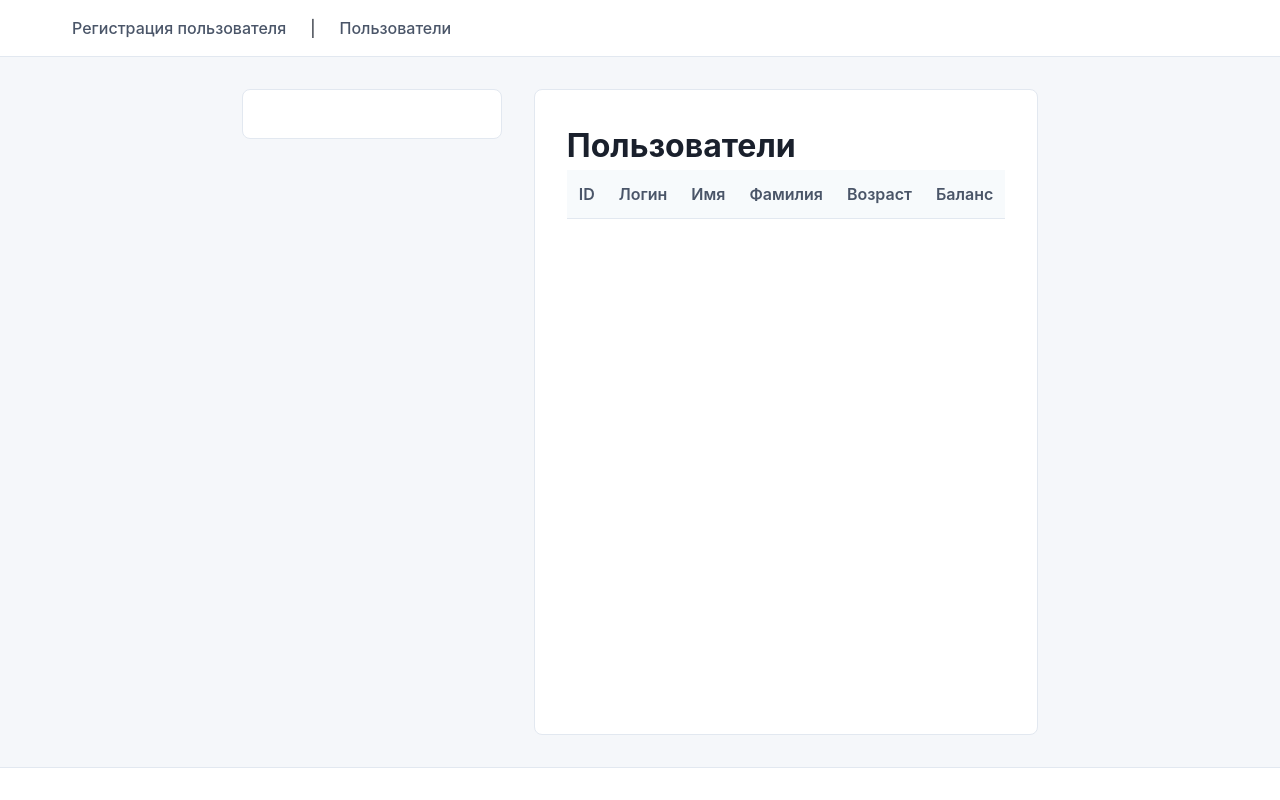
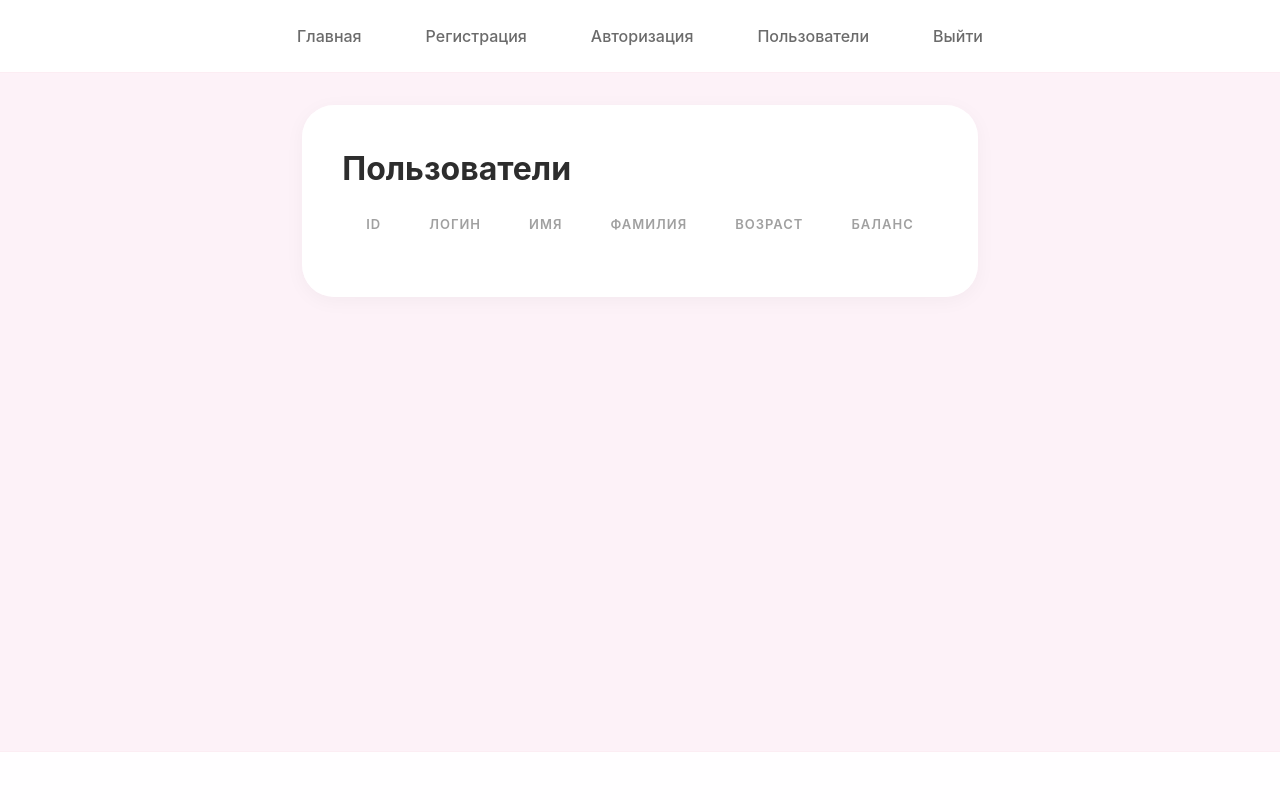
Before and after one commit to dariakhomenok/homenok_blog, a Django app: template blog/login/templates/users.html in a window 1280 px wide. Run offline with Django 5.2, Linux system fonts and the light colour scheme; the template is opened without the code that fills it, so the values that code supplies are empty.

Commit message:
Покодили

```diff
--- a/blog/blog/urls.py
+++ b/blog/blog/urls.py
@@ -24,5 +24,5 @@ urlpatterns = [
     path('users/', views.users),
     path('', views.index),
     path('login/', views.login),
-
+    path('logout_view', views.logout_view),
 ]
--- a/blog/login/static/styles.css
+++ b/blog/login/static/styles.css
@@ -7,9 +7,10 @@
 
 body {
     font-family: -apple-system, BlinkMacSystemFont, 'Segoe UI', Roboto, sans-serif;
-    background: #f5f7fa;
-    color: #1a202c;
+    background: #fdf2f8;
+    color: #2d2d2d;
     line-height: 1.5;
+    min-height: 100vh;
 }
 
 #wrapper {
@@ -20,8 +21,9 @@ body {
 
 /* Header */
 #header {
-    background: white;
-    border-bottom: 1px solid #e2e8f0;
+    background: rgba(255, 255, 255, 0.98);
+    backdrop-filter: blur(10px);
+    border-bottom: 1px solid rgba(244, 194, 214, 0.3);
     position: sticky;
     top: 0;
     z-index: 100;
@@ -32,186 +34,286 @@ body {
     margin: 0 auto;
     padding: 1rem 2rem;
     display: flex;
-    gap: 1.5rem;
+    gap: 2rem;
+    justify-content: center;
 }
 
 #menu a {
-    color: #4a5568;
+    color: #6b6b6b;
     text-decoration: none;
     font-weight: 500;
+    padding: 0.5rem 1rem;
+    border-radius: 20px;
+    transition: all 0.3s ease;
 }
 
 #menu a:hover {
-    color: #667eea;
+    color: #f472b6;
+    background: rgba(244, 114, 182, 0.1);
 }
 
 /* Layout */
 #container {
-    max-width: 1200px;
+    max-width: 800px;
     margin: 2rem auto;
     padding: 0 2rem;
-    display: flex;
-    gap: 2rem;
     flex: 1;
 }
 
 #sidebar {
-    width: 260px;
-    background: white;
-    border-radius: 8px;
-    padding: 1.5rem;
-    border: 1px solid #e2e8f0;
-    height: fit-content;
+    display: none;
 }
 
 #content {
-    flex: 1;
-    background: white;
-    border-radius: 8px;
-    padding: 2rem;
-    border: 1px solid #e2e8f0;
+    background: rgba(255, 255, 255, 0.96);
+    backdrop-filter: blur(10px);
+    border-radius: 32px;
+    padding: 2.5rem;
+    box-shadow: 0 4px 20px rgba(0, 0, 0, 0.04);
 }
 
 #footer {
-    background: white;
-    border-top: 1px solid #e2e8f0;
+    background: rgba(255, 255, 255, 0.96);
+    border-top: 1px solid rgba(244, 194, 214, 0.3);
     margin-top: auto;
-    padding: 1rem;
+    padding: 1.5rem;
     text-align: center;
     font-size: 0.875rem;
-    color: #718096;
+    color: #a0a0a0;
 }
 
-/* Forms */
+/* Форма авторизации (ровно то, что у вас есть) */
 form {
     display: flex;
     flex-direction: column;
-    gap: 1rem;
-}
-
-form div {
-    display: flex;
-    flex-direction: column;
-    gap: 0.5rem;
+    gap: 1.5rem;
+    width: 100%;
 }
 
 label {
-    font-weight: 600;
+    font-weight: 500;
     font-size: 0.875rem;
-    color: #4a5568;
+    color: #8b8b8b;
+    letter-spacing: 0.2px;
 }
 
-input, select, textarea {
-    padding: 0.5rem 0.75rem;
-    border: 1px solid #cbd5e0;
-    border-radius: 6px;
-    font-size: 1rem;
+input {
+    padding: 0.875rem 1rem;
+    border: 1.5px solid #f0f0f0;
+    border-radius: 20px;
+    font-size: 0.9375rem;
     font-family: inherit;
+    transition: all 0.3s ease;
+    background: #fefefe;
+    width: 100%;
 }
 
-input:focus, select:focus, textarea:focus {
-    outline: none;
-    border-color: #667eea;
-    box-shadow: 0 0 0 2px rgba(102, 126, 234, 0.2);
+input:hover {
+    border-color: #fbcfe8;
 }
 
-button, input[type="submit"] {
-    background: #667eea;
+input:focus {
+    outline: none;
+    border-color: #f472b6;
+    box-shadow: 0 0 0 3px rgba(244, 114, 182, 0.08);
+    background: white;
+}
+
+input[type="submit"] {
+    background: #f472b6;
     color: white;
-    padding: 0.5rem 1rem;
+    padding: 0.875rem 1.5rem;
     border: none;
-    border-radius: 6px;
-    font-size: 1rem;
+    border-radius: 40px;
+    font-size: 0.9375rem;
     font-weight: 500;
     cursor: pointer;
+    transition: all 0.25s ease;
+    width: 100%;
+    margin-top: 0.5rem;
 }
 
-button:hover, input[type="submit"]:hover {
-    background: #5a67d8;
+input[type="submit"]:hover {
+    background: #ec489a;
+    transform: scale(0.98);
+}
+
+input[type="submit"]:active {
+    transform: scale(0.96);
 }
 
 /* Tables */
 table {
     width: 100%;
-    border-collapse: collapse;
+    border-collapse: separate;
+    border-spacing: 0 8px;
+    margin: 0;
 }
 
-th, td {
-    padding: 0.75rem;
-    text-align: left;
-    border-bottom: 1px solid #e2e8f0;
+thead tr {
+    background: transparent;
 }
 
 th {
-    background: #f7fafc;
+    padding: 0.875rem 1.5rem;
+    text-align: left;
     font-weight: 600;
-    color: #4a5568;
+    font-size: 0.8125rem;
+    text-transform: uppercase;
+    letter-spacing: 1px;
+    color: #a0a0a0;
+    background: transparent;
+    border: none;
 }
 
-tr:hover {
-    background: #f7fafc;
+tbody tr {
+    background: white;
+    border-radius: 16px;
+    transition: all 0.2s ease;
+}
+
+tbody tr:hover {
+    background: #fffafd;
+    transform: translateX(2px);
+    box-shadow: 0 2px 8px rgba(0, 0, 0, 0.04);
+}
+
+td {
+    padding: 0.875rem 1.5rem;
+    text-align: left;
+    border: none;
+    font-size: 0.875rem;
+    color: #2d2d2d;
+    letter-spacing: 0.2px;
+    line-height: 1.5;
+    background: white;
+}
+
+tbody tr:first-child td:first-child {
+    border-top-left-radius: 16px;
+}
+tbody tr:first-child td:last-child {
+    border-top-right-radius: 16px;
+}
+tbody tr:last-child td:first-child {
+    border-bottom-left-radius: 16px;
+}
+tbody tr:last-child td:last-child {
+    border-bottom-right-radius: 16px;
+}
+
+td:not(:last-child) {
+    border-right: 1px solid #faf0f5;
+}
+
+td:first-child {
+    font-weight: 500;
+    color: #f472b6;
 }
 
 /* Utility */
 .card {
     background: white;
-    border-radius: 8px;
-    padding: 1rem;
-    border: 1px solid #e2e8f0;
+    border-radius: 24px;
+    padding: 1.5rem;
+    box-shadow: 0 2px 8px rgba(0, 0, 0, 0.02);
+    transition: all 0.3s ease;
+    border: 1px solid #fce7f3;
+}
+
+.card:hover {
+    transform: translateY(-2px);
+    box-shadow: 0 8px 24px rgba(0, 0, 0, 0.04);
 }
 
 /* Alerts */
 .alert {
-    padding: 0.75rem 1rem;
-    border-radius: 6px;
-    margin-bottom: 1rem;
+    padding: 1rem 1.25rem;
+    border-radius: 20px;
+    margin-bottom: 1.5rem;
+    font-weight: 500;
+    font-size: 0.875rem;
 }
 
 .alert-success {
-    background: #c6f6d5;
-    color: #22543d;
-    border: 1px solid #9ae6b4;
+    background: #f0fdf4;
+    color: #166534;
+    border-left: 3px solid #22c55e;
 }
 
 .alert-error {
-    background: #fed7d7;
-    color: #742a2a;
-    border: 1px solid #fc8181;
+    background: #fef2f2;
+    color: #991b1b;
+    border-left: 3px solid #ef4444;
 }
 
 .alert-info {
-    background: #bee3f8;
-    color: #2c5282;
-    border: 1px solid #90cdf4;
+    background: #fefce8;
+    color: #854d0e;
+    border-left: 3px solid #eab308;
 }
 
-/* Responsive */
-@media (max-width: 768px) {
-    #container {
-        flex-direction: column;
-        padding: 0 1rem;
+/* Button variants */
+.btn-primary {
+    background: #f472b6;
+}
+
+.btn-primary:hover {
+    background: #ec489a;
+}
+
+.btn-secondary {
+    background: #a78bfa;
+}
+
+.btn-secondary:hover {
+    background: #8b5cf6;
+}
+
+.btn-danger {
+    background: #fb7185;
+}
+
+.btn-danger:hover {
+    background: #f43f5e;
+}
+
+/* Дополнительные эффекты */
+::selection {
+    background: #fbcfe8;
+    color: #9d174d;
+}
+
+::-webkit-scrollbar {
+    width: 6px;
+    height: 6px;
+}
+
+::-webkit-scrollbar-track {
+    background: #fef2f8;
+    border-radius: 10px;
+}
+
+::-webkit-scrollbar-thumb {
+    background: #fbcfe8;
+    border-radius: 10px;
+}
+
+::-webkit-scrollbar-thumb:hover {
+    background: #f472b6;
+}
+
+@keyframes fadeInUp {
+    from {
+        opacity: 0;
+        transform: translateY(8px);
     }
-
-    #sidebar {
-        width: 100%;
-    }
-
-    #menu {
-        flex-direction: column;
-        gap: 0.5rem;
-        padding: 1rem;
-    }
-
-    #content {
-        padding: 1rem;
-    }
-
-    th, td {
-        padding: 0.5rem;
+    to {
+        opacity: 1;
+        transform: translateY(0);
     }
 }
 
-/* Button variants */
-.btn-primary { background: #667eea; }
-.btn-secondary { background: #48bb78; }
-.btn-danger { background: #f56565; }
+#content {
+    animation: fadeInUp 0.3s ease;
+}
--- a/blog/login/templates/add_user.html
+++ b/blog/login/templates/add_user.html
@@ -2,7 +2,7 @@
 {% block title %} Регистрация пользователя{% endblock title %}
 {% block content %}
 <h1> Регистрация пользователя </h1>
-    <form  action="/add_user/" method="post">
+    <form method="post">
         {% csrf_token %}
         {{ form.as_p }}
         <input type="submit" value="Создать">
--- a/blog/login/templates/base.html
+++ b/blog/login/templates/base.html
@@ -11,8 +11,11 @@
     <div id="wrapper">
 	<div id="header">
 		<div id="menu">
-			<a href="/add_user"> Регистрация пользователя </a> |
+			<a href="/">Главная</a>
+			<a href="/add_user"> Регистрация </a>
+			<a href="/login" >Авторизация </a>
             <a href="/users"> Пользователи </a>
+			<a href="/logout_view">Выйти</a>
 		</div>
 	</div>
 	<div id="container">
--- a/blog/login/templates/index.html
+++ b/blog/login/templates/index.html
@@ -1,5 +1,6 @@
 {% extends "base.html" %}
 {% block title %} Главная страница {% endblock title %}
 {% block content %}
-    <h1>Добро пожаловать</h1>
+    <h5>Добро пожаловать {{user.first_name}}!</h5>
+    <h1>До свидания!</h1>
 {% endblock content %}
--- a/blog/login/templates/users.html
+++ b/blog/login/templates/users.html
@@ -2,7 +2,7 @@
 {% block title %} Пользователя {% endblock title %}
 {% block content %}
 <h1> Пользователи </h1>
-<form action="/users/" method="post">
+<form method="post">
     <table>
         <tr>
             <th>ID</th>
```
Also changed, not shown: blog/login/views.py (+36 -6 lines), blog/db.sqlite3.
